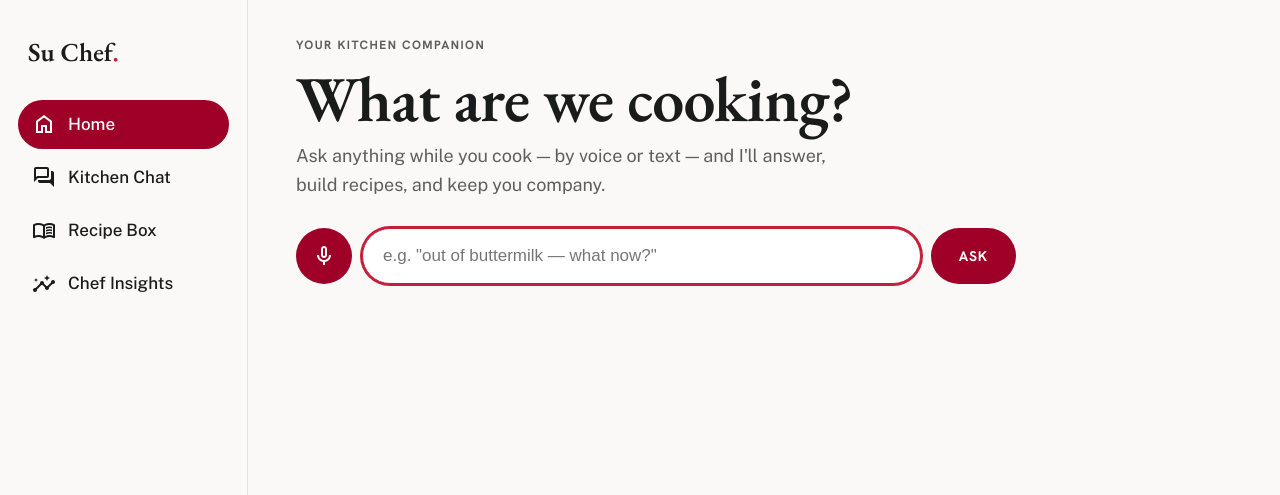
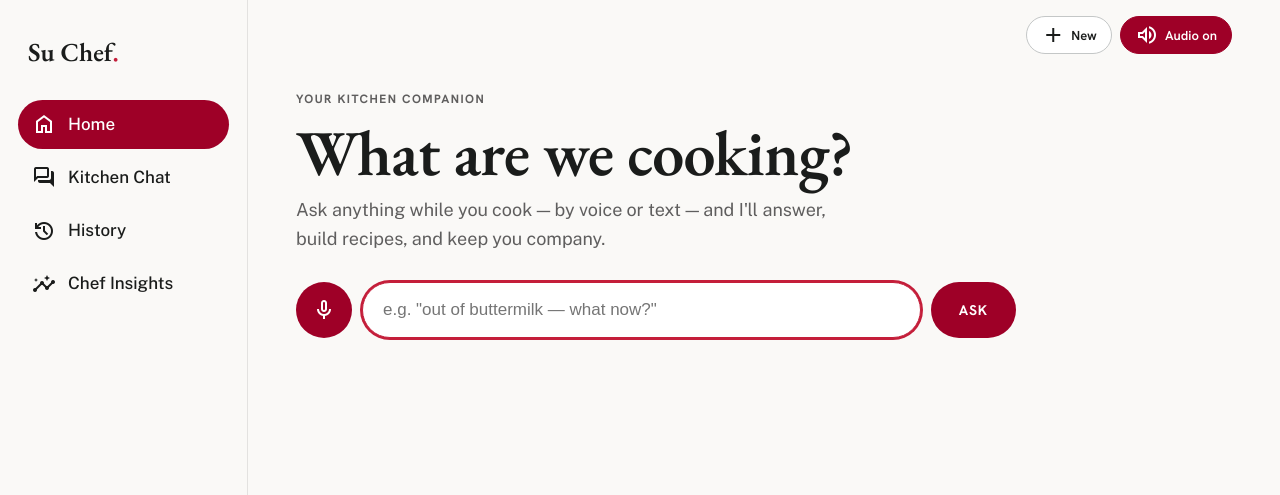
Before and after one commit to natesimantov/Su-Chef-Alternative, a Flask app: page / in a window 1280 px wide. Shown: the top 495 px of the page. Run offline with Flask 3, Linux system fonts and the light colour scheme.

Commit message:
UX refinements: dry context, top New+Audio strip, fix pinning, rename to History
- Dry context line: factual restatement only, no exclamation/praise/em dashes
  (companion SYSTEM_PROMPT + recipe build).
- Top-right control strip with always-visible New + Audio toggle; removed both from
  Preferences; renamed 'Theme' label to 'Display mode'.
- Fixed pinning: the unpinned icon used the invalid 'bookmark_border' glyph (blank);
  switched to push_pin with a filled .pinned state. Verified save -> History list.
- Renamed 'Recipe Box' to 'History' (nav, icon, heading, view id).

Co-Authored-By: Claude Opus 4.8 <noreply@anthropic.com>

```diff
--- a/companion.py
+++ b/companion.py
@@ -27,8 +27,11 @@ SYSTEM_PROMPT = (
     "seasoned chef standing right at the cook's side. They are mid-cooking and ask "
     "short, practical questions, often mentioning what they're making.\n\n"
     "Reply with three things:\n"
-    "- context: ONE short, friendly line showing you understood, e.g. \"Sounds like "
-    "you're making a tomato sauce and need a pan tip.\" One sentence, no more.\n"
+    "- context: ONE short, DRY, factual line restating the situation, e.g. "
+    "\"Choosing a pan for a tomato sauce.\" or \"Out of buttermilk for pancakes.\" "
+    "No exclamation points, no praise (never \"great question\", \"good idea\", "
+    "\"classic\"), no enthusiasm, no em dashes. Just plainly state what they're "
+    "doing. One sentence, no more.\n"
     "- answer: 1-3 SHORT spoken sentences. Warm and encouraging with a light touch of "
     "personality, but never longer than needed — brevity matters at the stove. Be "
     "decisive; briefly say why when it helps. If you truly don't know or it's a "
@@ -198,7 +201,9 @@ def _build_recipe(messages: list[dict], key: str, units: str, grounding: str) ->
                "friendly one-line context and 2-3 ultra-short (2-4 word) follow_ups. "
                "Also give a rough PER-SERVING nutrition estimate (calories, protein_g, "
                "carbs_g, fat_g, and if you can fiber_g, sugar_g, sodium_mg) — these are "
-               "estimates, not exact.")
+               "estimates, not exact. The context line must be DRY and factual "
+               "(e.g. \"Recipe for paneer butter masala for 4.\") — no exclamation "
+               "points, no praise, no enthusiasm, no em dashes.")
     resp = client.messages.create(
         model=MODEL, max_tokens=1100, system=system,
         messages=[{"role": m["role"], "content": m["content"]} for m in messages],
--- a/web/static/app.css
+++ b/web/static/app.css
@@ -59,6 +59,17 @@ a { color:inherit; }
 .mnav { display:flex; gap:6px; }
 .mnav a { padding:8px; border-radius:9999px; cursor:pointer; color:var(--ink); }
 .mnav a.active { color:var(--accent); }
+
+/* Top-right control strip (New + Audio), always visible */
+.topctrls { display:flex; justify-content:flex-end; gap:8px; padding:16px 48px 0; }
+@media (max-width:860px){ .topctrls { padding:10px 16px 0; } }
+.ctrlbtn { display:inline-flex; align-items:center; gap:6px; height:38px; padding:0 14px;
+  border:1px solid var(--outline); border-radius:9999px; background:var(--card); color:var(--ink);
+  font-family:'Hanken Grotesk',sans-serif; font-weight:600; font-size:13px; cursor:pointer; }
+.ctrlbtn:hover { border-color:var(--accent); }
+.ctrlbtn.on { background:var(--primary); color:var(--on-primary); border-color:var(--primary); }
+.tbtn.pinned { color:var(--accent); border-color:var(--accent); }
+.tbtn.pinned .material-symbols-outlined { font-variation-settings:'FILL' 1; }
 
 /* ---------- View switching ---------- */
 .view { display:none; }
--- a/web/static/app.js
+++ b/web/static/app.js
@@ -15,7 +15,7 @@ const thread = $('thread'), empty = $('empty'), qInput = $('q');
 function showView(v) {
   document.querySelectorAll('.view').forEach(s => s.classList.toggle('active', s.id === 'v-' + v));
   document.querySelectorAll('[data-view]').forEach(a => a.classList.toggle('active', a.dataset.view === v));
-  if (v === 'recipebox') renderBox();
+  if (v === 'history') renderBox();
   if (v === 'insights') loadInsights();
 }
 document.querySelectorAll('[data-view]').forEach(a =>
@@ -42,7 +42,7 @@ function setAudio(on) {
 }
 setAudio(state.audioOn);
 if ($('audioToggle')) $('audioToggle').onclick = () => setAudio(!state.audioOn);
-if ($('newBtn')) $('newBtn').onclick = () => { state.messages = []; render(); window.speechSynthesis.cancel(); showView('chat'); qInput.focus(); };
+if ($('newTop')) $('newTop').onclick = () => { state.messages = []; render(); window.speechSynthesis.cancel(); showView('chat'); qInput.focus(); };
 
 /* voice persona list */
 function fillVoices() {
@@ -112,8 +112,8 @@ function render() {
     if (!a.pending) {
       const tools = el('div', 'answer-tools');
       tools.appendChild(tbtn('volume_up', () => speak(a.content)));
-      const pinned = isPinned(turn.q.content);
-      const pin = tbtn(pinned ? 'bookmark' : 'bookmark_border', (b) => { togglePin(turn); b.querySelector('span').textContent = isPinned(turn.q.content) ? 'bookmark' : 'bookmark_border'; });
+      const pin = tbtn('push_pin', (b) => { togglePin(turn); b.classList.toggle('pinned', isPinned(turn.q.content)); });
+      if (isPinned(turn.q.content)) pin.classList.add('pinned');
       tools.appendChild(pin); row.appendChild(tools);
     }
     div.appendChild(row);
--- a/web/templates/index.html
+++ b/web/templates/index.html
@@ -15,7 +15,7 @@
     <div class="brand">Su&nbsp;Chef<span class="dot">.</span></div>
     <nav class="mnav">
       <a data-view="chat" class="active material-symbols-outlined" title="Chat">forum</a>
-      <a data-view="recipebox" class="material-symbols-outlined" title="Recipe Box">menu_book</a>
+      <a data-view="history" class="material-symbols-outlined" title="History">history</a>
       <a data-view="insights" class="material-symbols-outlined" title="Insights">insights</a>
       <a data-view="prefs" class="material-symbols-outlined" title="Preferences">settings</a>
     </nav>
@@ -27,7 +27,7 @@
       <nav class="nav">
         <a data-view="chat" data-home="1" class="active"><span class="material-symbols-outlined">home</span>Home</a>
         <a data-view="chat"><span class="material-symbols-outlined">forum</span>Kitchen Chat</a>
-        <a data-view="recipebox"><span class="material-symbols-outlined">menu_book</span>Recipe Box</a>
+        <a data-view="history"><span class="material-symbols-outlined">history</span>History</a>
         <a data-view="insights"><span class="material-symbols-outlined">insights</span>Chef Insights</a>
       </nav>
       <div class="sidebar-foot">
@@ -38,6 +38,10 @@
     </aside>
 
     <main class="content">
+      <div class="topctrls">
+        <button class="ctrlbtn" id="newTop" title="Start a new chat"><span class="material-symbols-outlined">add</span>New</button>
+        <button class="ctrlbtn on" id="audioToggle" title="Read answers aloud"><span class="material-symbols-outlined">volume_up</span>Audio</button>
+      </div>
       <div class="wrap">
 
         <!-- Kitchen Chat / Home -->
@@ -55,10 +59,10 @@
           <div id="thread" class="thread"></div>
         </section>
 
-        <!-- Recipe Box -->
-        <section id="v-recipebox" class="view">
-          <div class="eyebrow">Saved</div>
-          <h1 class="serif" style="font-size:40px;margin:0 0 18px;">Recipe Box</h1>
+        <!-- History -->
+        <section id="v-history" class="view">
+          <div class="eyebrow">Saved &amp; recent</div>
+          <h1 class="serif" style="font-size:40px;margin:0 0 18px;">History</h1>
           <div class="card"><div class="label">Pinned answers &amp; recipes</div><div id="pins-list"></div></div>
           <div class="card"><div class="label">Recent questions</div><div id="recent-list"></div></div>
         </section>
@@ -91,7 +95,7 @@
             <div class="field"><span class="label">Units</span>
               <div class="seg" id="units"><button data-u="metric" class="active">°C</button><button data-u="us">°F</button></div>
             </div>
-            <div class="field"><span class="label">Theme</span>
+            <div class="field"><span class="label">Display mode</span>
               <select id="theme" style="max-width:240px;height:46px;border:1px solid var(--outline);border-radius:10px;background:var(--surface);color:var(--ink);padding:0 12px;">
                 <option value="archive">Modern Archive (light)</option>
                 <option value="nocturnal">Nocturnal Hearth (dark)</option>
@@ -100,10 +104,6 @@
             <div class="field"><span class="label">Voice / accent</span>
               <select id="voice" style="max-width:280px;height:46px;border:1px solid var(--outline);border-radius:10px;background:var(--surface);color:var(--ink);padding:0 12px;"></select>
             </div>
-            <div class="field"><span class="label">Read answers aloud</span><br>
-              <button class="toggle on" id="audioToggle"><span class="material-symbols-outlined">volume_up</span>Audio on</button>
-            </div>
-            <div class="field"><button class="toggle" id="newBtn"><span class="material-symbols-outlined">add</span>New conversation</button></div>
           </div>
         </section>
 
```
